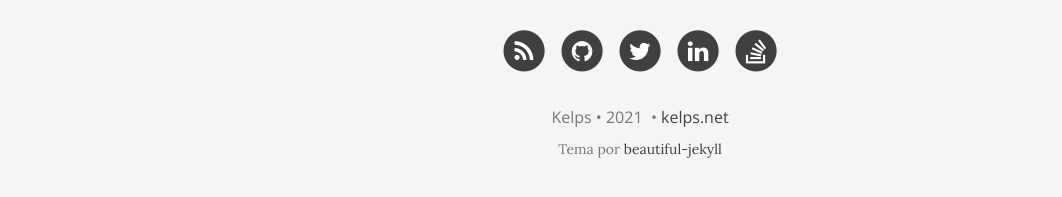
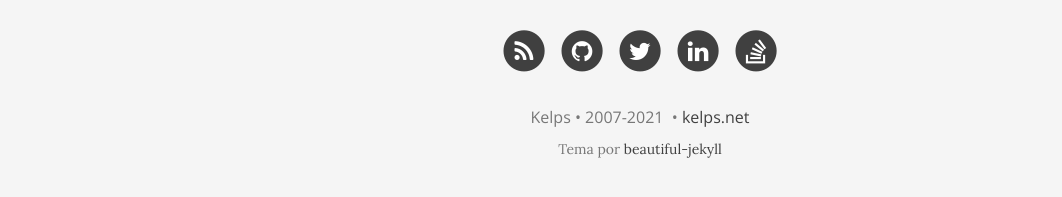
Before and after one commit to kelps/kelps.github.io, a Jekyll site: the page built from index.html, in a window 1280 px wide and 900 px high, scrolled down 3378 px. Shown: the part 690-887 px from the top of the window, without its empty margins (0-1062 px from the left). Built offline with Jekyll 4.4.1, drawn with Linux system fonts in a browser that asks for light colours; nearby versions of some CDN libraries; the list of posts is cut into pages by our own code.

Commit message:
acerto no footer e na url do site

```diff
--- a/_config.yml
+++ b/_config.yml
@@ -4,7 +4,7 @@
 # baseurl is the website's URL without the hostname
 
 # If you are building a simple GitHub user page (http://username.github.io) then use these settings:
-url: "http://kelps.github.io"
+url: "http://kelps.net"
 baseurl: ""
 languages: ["pt-BR"]
 defaultLang: pt-BR
--- a/_includes/footer.html
+++ b/_includes/footer.html
@@ -24,7 +24,7 @@
           {%- endfor -%}
         </ul>
         <p class="copyright text-muted">
-            {{ site.author.name }}&nbsp;&bull;&nbsp;{{ site.time | date: '%Y' }}
+            {{ site.author.name }}&nbsp;&bull;&nbsp;2007-{{ site.time | date: '%Y' }}
             {% if site.url-pretty %}&nbsp;&bull;&nbsp;<a href="{{ site.url }}">{{ site.url-pretty }}</a>{% endif %}
         </p>
 
```
